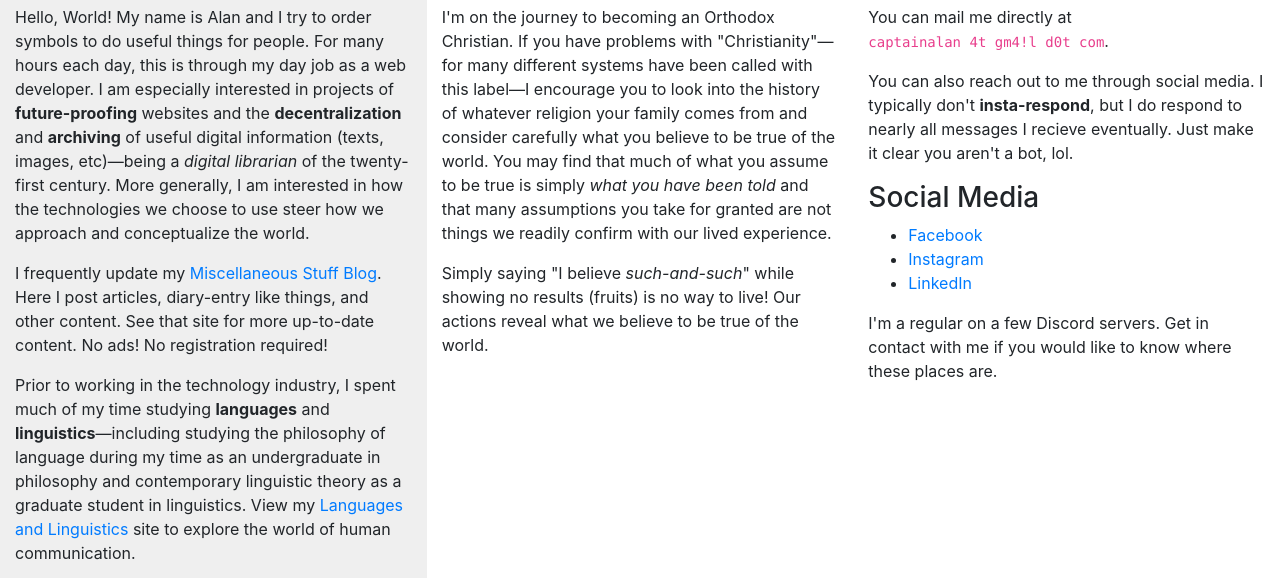
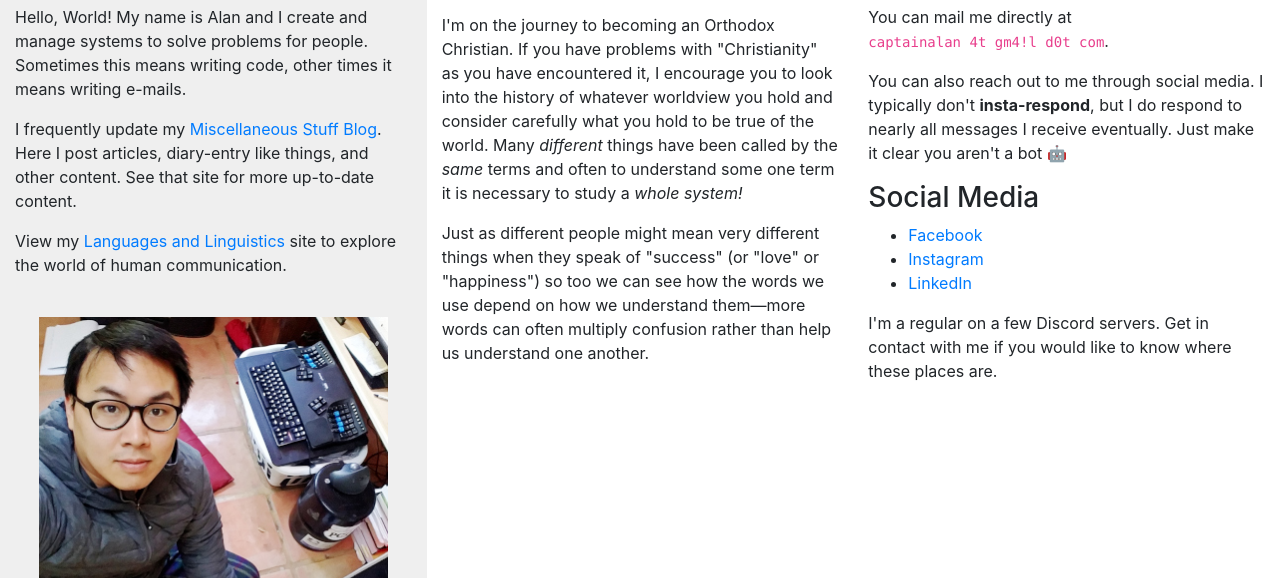
Before and after one commit to captainalan/captainalan.github.io, a plain HTML site: page index.html in a window 1280 px wide. Shown: the part 198-776 px from the top of the page. Drawn offline with nearby package versions, Linux system fonts and the light colour scheme.

Commit message:
some content changes

```diff
--- a/index.html
+++ b/index.html
@@ -27,28 +27,18 @@
       <div class="col-lg-4 col-md-6 pt-4" id="about-column">
         <h2>About me</h2>
         <p>
-          Hello, World! My name is Alan and I try to order symbols
-          to do useful things for people. For many hours each day,
-          this is through my day job as a web developer. I am especially
-          interested in projects of <b>future-proofing</b> websites
-          and the <b>decentralization</b> and <b>archiving</b> of useful
-          digital information (texts, images, etc)&mdash;being a
-          <em>digital librarian</em> of the twenty-first century.
-          More generally, I am interested in how the technologies we choose
-          to use steer how we approach and conceptualize the world.
+          Hello, World! My name is Alan and I create and manage systems to solve
+          problems for people. Sometimes this means writing code, other times
+          it means writing e-mails.
         </p>
         <p>
           I frequently update
           my <a href="https://captainalan.github.io/pelican-test/">Miscellaneous
           Stuff Blog</a>. Here I post articles, diary-entry like
           things, and other content. See that site for more up-to-date
-          content. No ads! No registration required!
+          content.
         </p>
         <p>
-          Prior to working in the technology industry, I spent much of my time
-          studying <b>languages</b> and <b>linguistics</b>&mdash;including studying
-          the philosophy of language during my time as an undergraduate in philosophy
-          and contemporary linguistic theory as a graduate student in linguistics.
           View my <a href="https://captainalan.github.io/language-and-linguistics/index.html">Languages
           and Linguistics</a> site to explore the world of human
           communication.
@@ -65,23 +55,23 @@
       <section class="col-lg-4 col-md-6 pt-4">
         <h2>Beyond me</h2>
         <p>
-          I'm on the journey to becoming an Orthodox Christian. If you
-          have problems with "Christianity"&mdash;for many different systems
-          have been called with this label&mdash;I encourage you to look
-          into the history of whatever religion your family comes from
-          and consider carefully what you believe to be true of the
-          world. You may find that much of what you assume to be true
-          is simply <em>what you have been told</em> and that many assumptions
-          you take for granted are not things we readily confirm with our
-          lived experience.
+
         </p>
         <p>
-          Simply saying "I believe <em>such-and-such</em>" while
-          showing no results (fruits) is no way to live!
-          Our actions reveal what we believe to be true of the world.
+          I'm on the journey to becoming an Orthodox Christian. If you
+          have problems with "Christianity" as you have encountered it,
+          I encourage you to look into the history of whatever worldview
+          you hold and consider carefully what you hold to be true of the
+          world. Many <em>different</em> things have been called by the
+          <em>same</em> terms and often to understand some one term it
+          is necessary to study a <em>whole system!</em>
         </p>
         <p>
-
+          Just as different people might mean very different things when
+          they speak of "success" (or "love" or "happiness") so too we
+          can see how the words we use depend on how we understand
+          them&mdash;more words can often multiply confusion rather than
+          help us understand one another.
         </p>
       </section>
       <section class="col-lg-4 col-md-12 pt-4">
@@ -95,8 +85,8 @@
           typically don't <span title="responding as soon as a message
           is recieved">
             <b>insta-respond</b></span>, but I do respond to nearly
-          all messages I recieve eventually. Just make it clear you
-          aren't a bot, lol.
+          all messages I receive eventually. Just make it clear you
+          aren't a bot 🤖
         </p>
         <h3>Social Media</h3>
         <ul>
@@ -292,7 +282,7 @@
       <div class="col-md-12">
         <hr>
         <p>
-          Copyright © 2019&ndash;2020 &mdash; Alan Wong.<br> All rights reserved.
+          Copyright © 2019&ndash;2021 &mdash; Alan Wong.<br> All rights reserved.
         </p>
       </div>
     </div>
```
